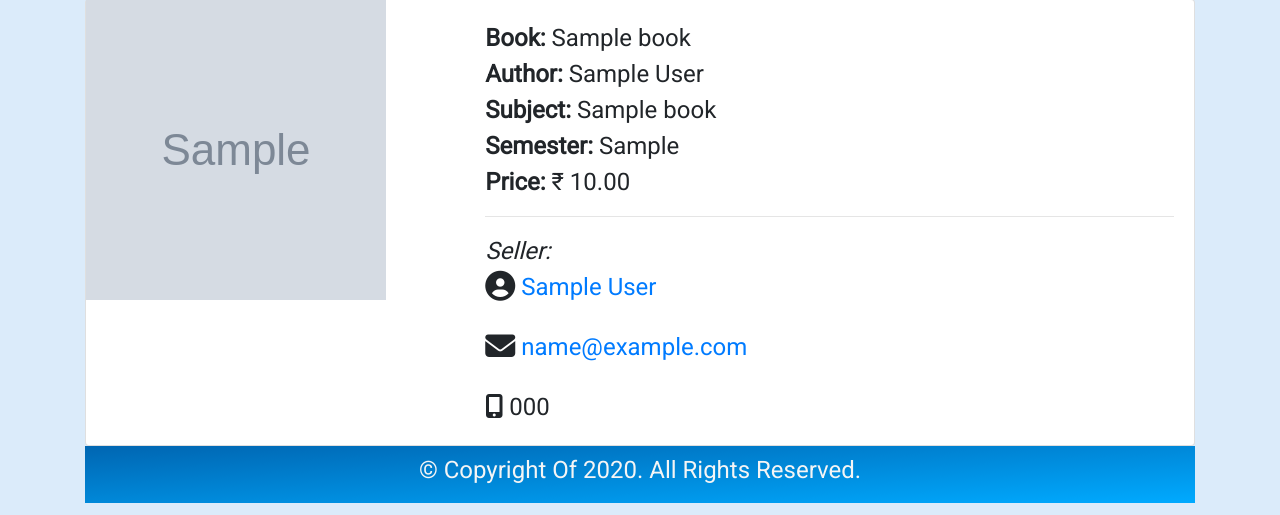
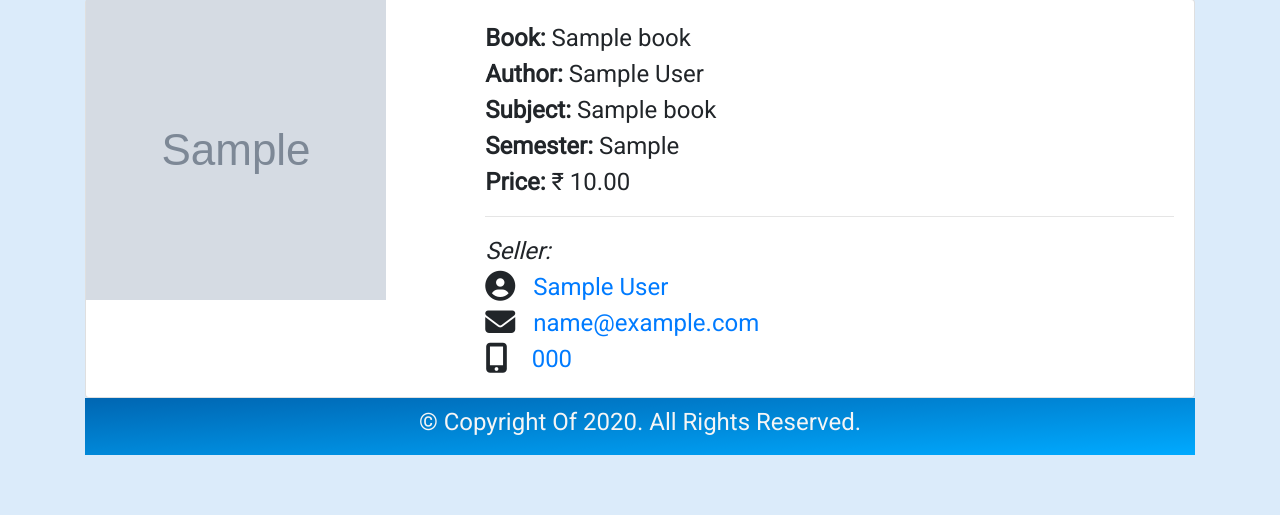
Before and after one commit to dhanishthaghosh/Appie-Rookie, a Flask app: template booksbuddies/templates/book.html in a window 1280 px wide. Shown: the part 285-800 px from the top of the page. Run offline with Flask 2, Linux system fonts and the light colour scheme; tables that the repository leaves empty hold one stand-in row (values such as "Sample post"); the template is opened without the code that fills it: values that come from a table or form of the project are taken from there, most other values are stand-ins (such as "Sample title", 1, 10 or a date in 2020); grey boxes marked "Sample" are stand-in pictures; some libraries are stand-ins or nearby versions.

Commit message:
Display edited

```diff
--- a/booksbuddies/templates/book.html
+++ b/booksbuddies/templates/book.html
@@ -20,9 +20,9 @@
                         </div>
                     {% else %}
                         <p><em>Seller:</em></p>
-                        <p><i class="fas fa-user-circle fa-lg"></i>  <a href="{{ url_for('user_books', username=book.owner.username) }}">{{ book.owner.firstname + ' ' + book.owner.lastname }}</a></p><br>
-                        <p><i class="fas fa-envelope fa-lg"></i>  <a href="mailto:{{ book.owner.email }}">{{ book.owner.email }}</a></p><br>
-                        <p><i class="fas fa-mobile-alt fa-mobile-alt"></i>  {{ book.owner.mobile }} </p>
+                        <p><i class="fas fa-user-circle fa-lg"></i>&nbsp;&nbsp;&nbsp;<a href="{{ url_for('user_books', username=book.owner.username) }}">{{ book.owner.firstname + ' ' + book.owner.lastname }}</a></p>
+                        <p><i class="fas fa-envelope fa-lg"></i>&nbsp;&nbsp;&nbsp;<a href="mailto:{{ book.owner.email }}">{{ book.owner.email }}</a></p>
+                        <p><i class="fas fa-mobile-alt fa-lg"></i>&nbsp;&nbsp;&nbsp;&nbsp;<a href="tel:{{ book.owner.mobile }}">{{ book.owner.mobile }}</a></p>
                     {% endif %}
                 </div>
             </div>
```
